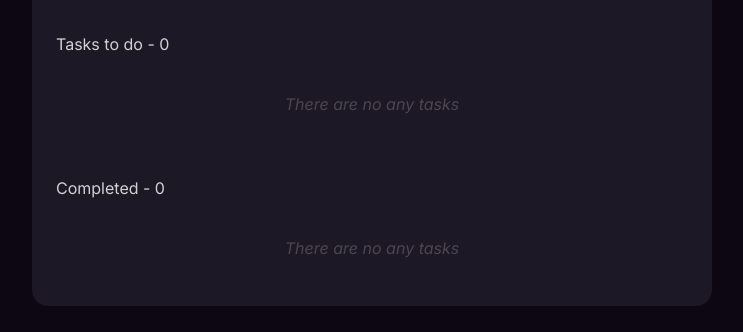
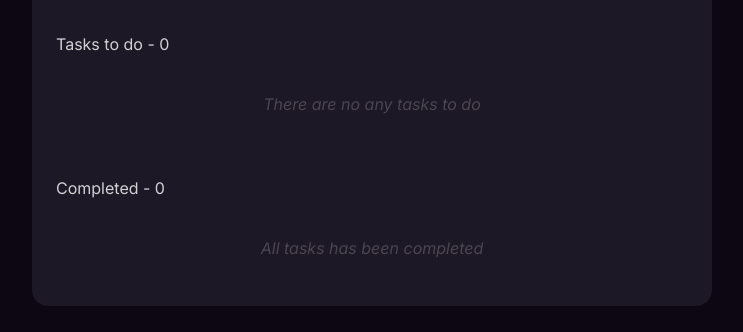
Before and after one commit to sandeepstha46/todo-list-react, a React (Create React App) app: page / in a window 1280 px wide. Shown: the part 182-514 px from the top of the page, without its empty margins (268-1011 px from the left). Built offline with nearby package versions, Linux system fonts and the light colour scheme.

Commit message:
[Fix] Text

```diff
--- a/src/components/CompletedLists.jsx
+++ b/src/components/CompletedLists.jsx
@@ -6,7 +6,7 @@ export default function CompletedLists({lists, onCompleteHandler, onDeleteHandle
 
     const checkListsHandler = () => {
         if(completedLists.length === 0){
-            return ("There are no any tasks");
+            return ("All tasks has been completed");
         }
     }
 
--- a/src/components/TodoLists.jsx
+++ b/src/components/TodoLists.jsx
@@ -6,7 +6,7 @@ export default function TodoLists ({lists, onCompleteHandler, onDeleteHandler})
 
     const checkListsHandler = () => {
         if(todoItems.length === 0){
-            return ("There are no any tasks");
+            return ("There are no any tasks to do");
         }
     }
 
--- a/src/page/home.jsx
+++ b/src/page/home.jsx
@@ -42,12 +42,10 @@ export default function Home() {
     }
 
     const onCompletedHandler = (index) => {
-        console.log(index);
         const updatedLists = lists.map((list, i) =>
             i === index ? { ...list, completed: !list.completed} : list
         );
         setLists(updatedLists);
-        console.log(updatedLists);
     }
 
     const onDeleteHandler = (index) => {
```
